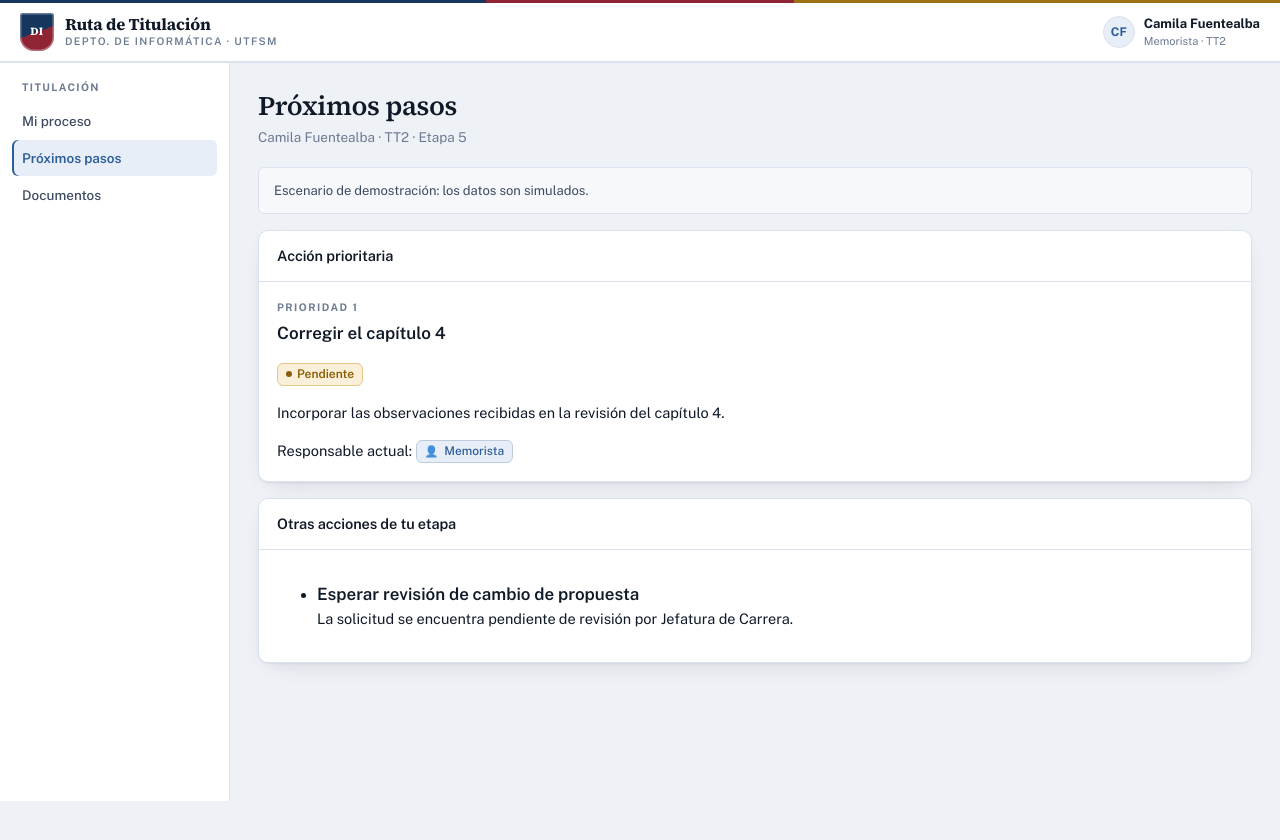
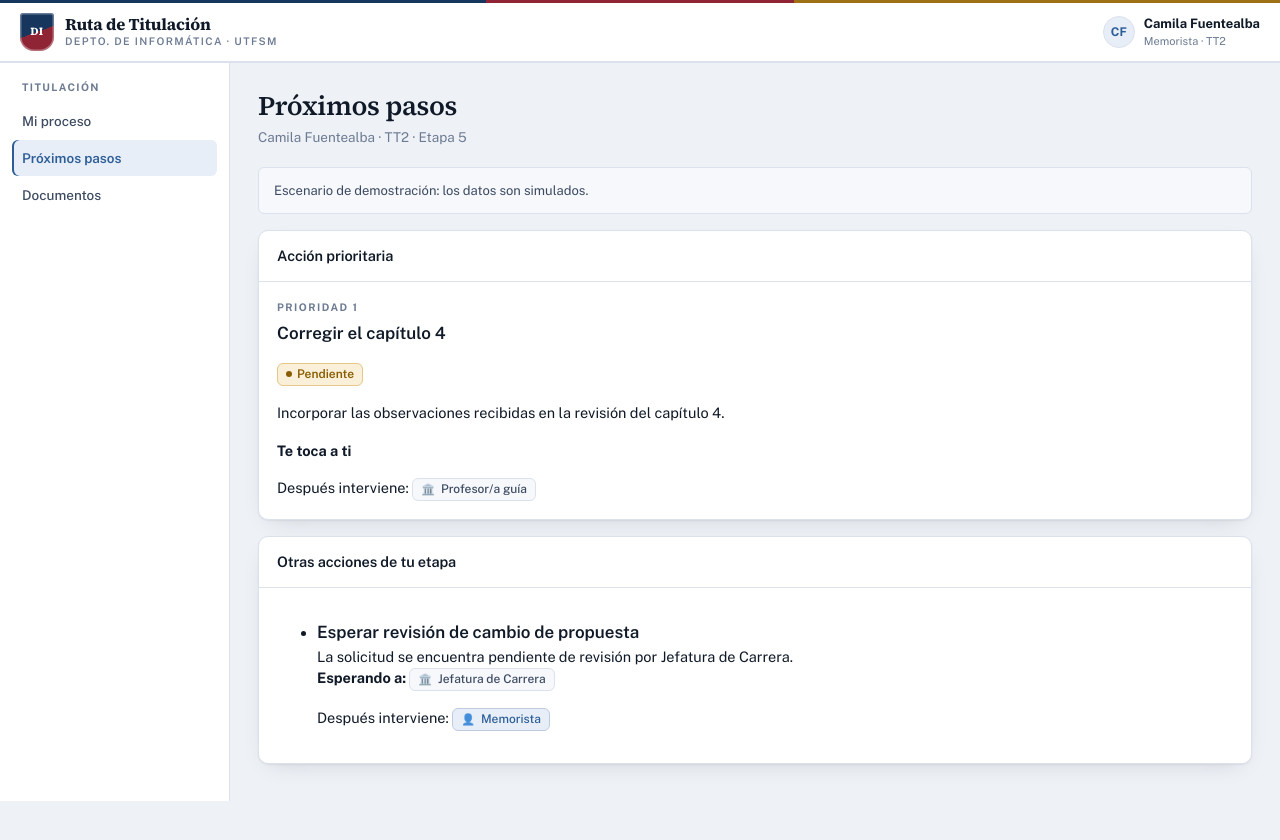
Before and after one commit to friquelmel9/INF322-Proyecto, a React (Vite) app: page /pendientes in a window 1280 px wide. Shown: the top 840 px of the page. Before the commit the page ends 801 px from the top, so only its background shows below. Built offline with nearby package versions, Linux system fonts and the light colour scheme.

Commit message:
feat: aclarar el flujo de responsables

```diff
--- a/src/components/pendientes/NextActionCard.jsx
+++ b/src/components/pendientes/NextActionCard.jsx
@@ -1,5 +1,5 @@
 import StatusBadge from "../shared/StatusBadge.jsx";
-import ResponsibleBadge from "../shared/ResponsibleBadge.jsx";
+import ResponsibilityFlow from "./ResponsibilityFlow.jsx";
 
 export default function NextActionCard({ accion }) {
   return (
@@ -20,10 +20,10 @@ export default function NextActionCard({ accion }) {
 
         <p>{accion.descripcion}</p>
 
-        <p>
-          Responsable actual:{" "}
-          <ResponsibleBadge responsableId={accion.responsableActualId} />
-        </p>
+        <ResponsibilityFlow
+          responsableActualId={accion.responsableActualId}
+          siguienteResponsableId={accion.siguienteResponsableId}
+        />
       </div>
     </section>
   );
--- /dev/null
+++ b/src/components/pendientes/ResponsibilityFlow.jsx
@@ -0,0 +1,30 @@
+import ResponsibleBadge from "../shared/ResponsibleBadge.jsx";
+
+export default function ResponsibilityFlow({
+  responsableActualId,
+  siguienteResponsableId,
+}) {
+  const esTurnoDelMemorista = responsableActualId === "memorista";
+
+  return (
+    <div className="stack">
+      <p>
+        {esTurnoDelMemorista ? (
+          <strong>Te toca a ti</strong>
+        ) : (
+          <>
+            <strong>Esperando a: </strong>
+            <ResponsibleBadge responsableId={responsableActualId} />
+          </>
+        )}
+      </p>
+
+      {siguienteResponsableId !== null && (
+        <p>
+          Después interviene:{" "}
+          <ResponsibleBadge responsableId={siguienteResponsableId} />
+        </p>
+      )}
+    </div>
+  );
+}
--- a/src/pages/PendientesPage.jsx
+++ b/src/pages/PendientesPage.jsx
@@ -1,6 +1,7 @@
 import { memorista } from "../data/memorista.js";
 import { acciones } from "../data/acciones.js";
 import NextActionCard from "../components/pendientes/NextActionCard.jsx";
+import ResponsibilityFlow from "../components/pendientes/ResponsibilityFlow.jsx";
 
 export default function PendientesPage() {
   const accionesEtapa = acciones
@@ -47,6 +48,11 @@ export default function PendientesPage() {
                   <li key={accion.id}>
                     <h3>{accion.titulo}</h3>
                     <p>{accion.descripcion}</p>
+
+                    <ResponsibilityFlow
+                      responsableActualId={accion.responsableActualId}
+                      siguienteResponsableId={accion.siguienteResponsableId}
+                    />
                   </li>
                 ))}
               </ul>
```
